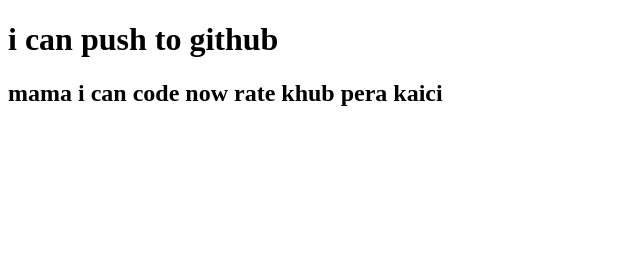
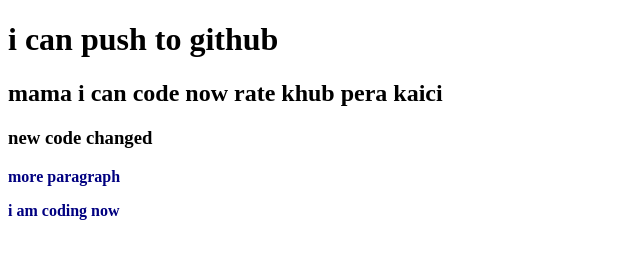
Before and after one commit to ShovanTheMan/my-second-repo, a plain HTML site: page index.html in a window 1280 px wide. Shown: the whole page, without its empty margins (0-640 px from the left). Drawn offline with Linux system fonts and the light colour scheme.

```diff
--- a/index.html
+++ b/index.html
@@ -8,6 +8,11 @@
 <body>
     <h1>i can push to github</h1>
     <h2>mama i can code now rate khub pera kaici</h2>
+    <h3>new code changed</h3>
+    <p>more paragraph</p>
+    <p>i am coding now</p>
+    <link rel="stylesheet" href="style.css">
+
 
 </body>
 </html>
--- a/style.css
+++ b/style.css
@@ -1,4 +1,5 @@
 p {
     font-weight: 700;
+    color: navy;
 
 }
```
